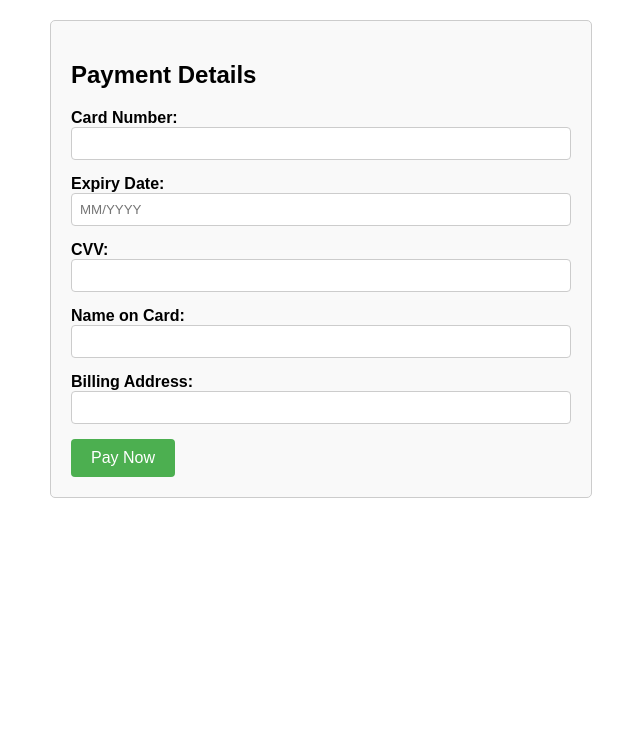
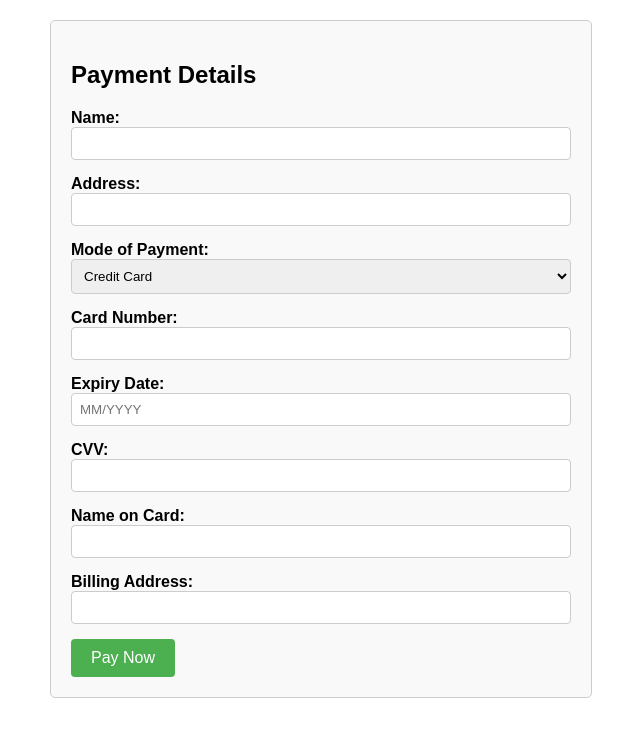
Before and after one commit to Shielamaye/it28-ecommerce-m-margallo, a plain HTML site: page payment.html in a window 1280 px wide. Shown: the whole page, without its empty margins (319-959 px from the left). Drawn offline with Linux system fonts and the light colour scheme.

Commit message:
added payment attributes

```diff
--- a/payment.html
+++ b/payment.html
@@ -1,4 +1,3 @@
-
 <!DOCTYPE html>
 <html lang="en">
 <head>
@@ -53,24 +52,41 @@
         <h2>Payment Details</h2>
         <form action="#" method="post">
             <div class="form-group">
+                <label for="name">Name:</label>
+                <input type="text" id="name" name="name">
+            </div>
+            <div class="form-group">
+                <label for="address">Address:</label>
+                <input type="text" id="address" name="address">
+            </div>
+            <div class="form-group">
+                <label for="mode_of_payment">Mode of Payment:</label>
+                <select id="mode_of_payment" name="mode_of_payment">
+                    <option value="credit_card">Credit Card</option>
+                    <option value="debit_card">Gcash</option>
+                    <option value="paypal">PayPal</option>
+                    <!-- Add more payment options if needed -->
+                </select>
+            </div>
+            <div class="form-group">
                 <label for="card_number">Card Number:</label>
-                <input type="text" id="card_number" name="card_number" required>
+                <input type="text" id="card_number" name="card_number">
             </div>
             <div class="form-group">
                 <label for="expiry_date">Expiry Date:</label>
-                <input type="text" id="expiry_date" name="expiry_date" placeholder="MM/YYYY" required>
+                <input type="text" id="expiry_date" name="expiry_date" placeholder="MM/YYYY">
             </div>
             <div class="form-group">
                 <label for="cvv">CVV:</label>
-                <input type="text" id="cvv" name="cvv" required>
+                <input type="text" id="cvv" name="cvv">
             </div>
             <div class="form-group">
                 <label for="name_on_card">Name on Card:</label>
-                <input type="text" id="name_on_card" name="name_on_card" required>
+                <input type="text" id="name_on_card" name="name_on_card">
             </div>
             <div class="form-group">
                 <label for="billing_address">Billing Address:</label>
-                <input type="text" id="billing_address" name="billing_address" required>
+                <input type="text" id="billing_address" name="billing_address">
             </div>
             <input type="submit" value="Pay Now">
         </form>
```
